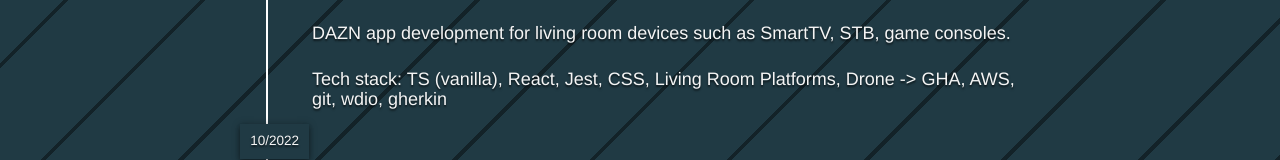
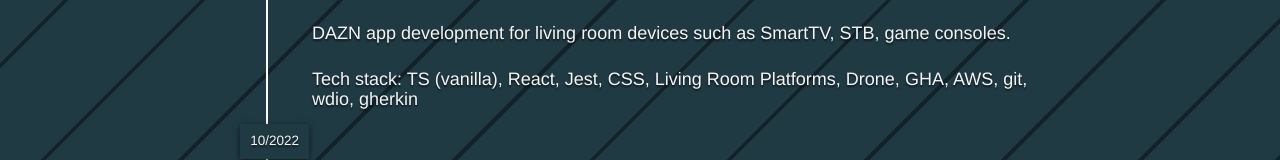
Before and after one commit to McLisak/cv, a website built with Parcel: page src/index.html in a window 1280 px wide. Shown: the part 3678-3838 px from the top of the page. Built offline with nearby package versions, Linux system fonts and the light colour scheme; a web font is replaced by a local one; what ie-buster would draw is missing.

```diff
--- a/src/index.html
+++ b/src/index.html
@@ -249,7 +249,7 @@
           </p>
           <p>
             Tech stack: TS (vanilla), React, Jest, CSS, Living Room Platforms,
-            Drone -> GHA, AWS, git, wdio, gherkin
+            Drone, GHA, AWS, git, wdio, gherkin
           </p>
         </div>
         <div class="timeline-item">
```
Also changed, not shown: .github/workflows/deploy.yml.
